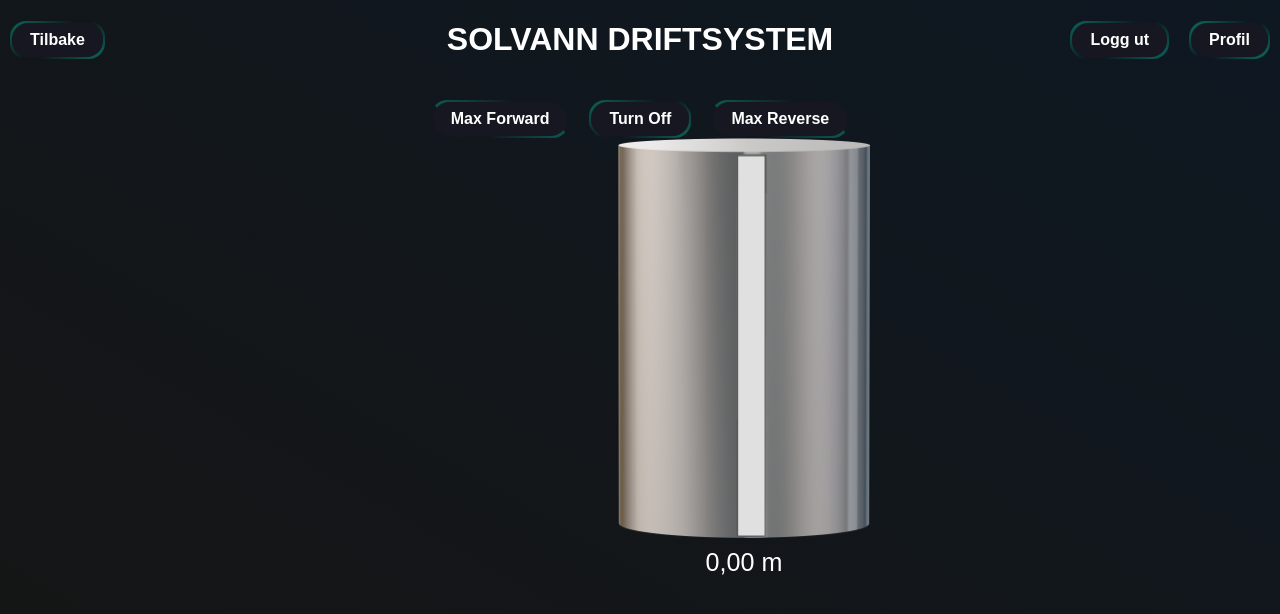
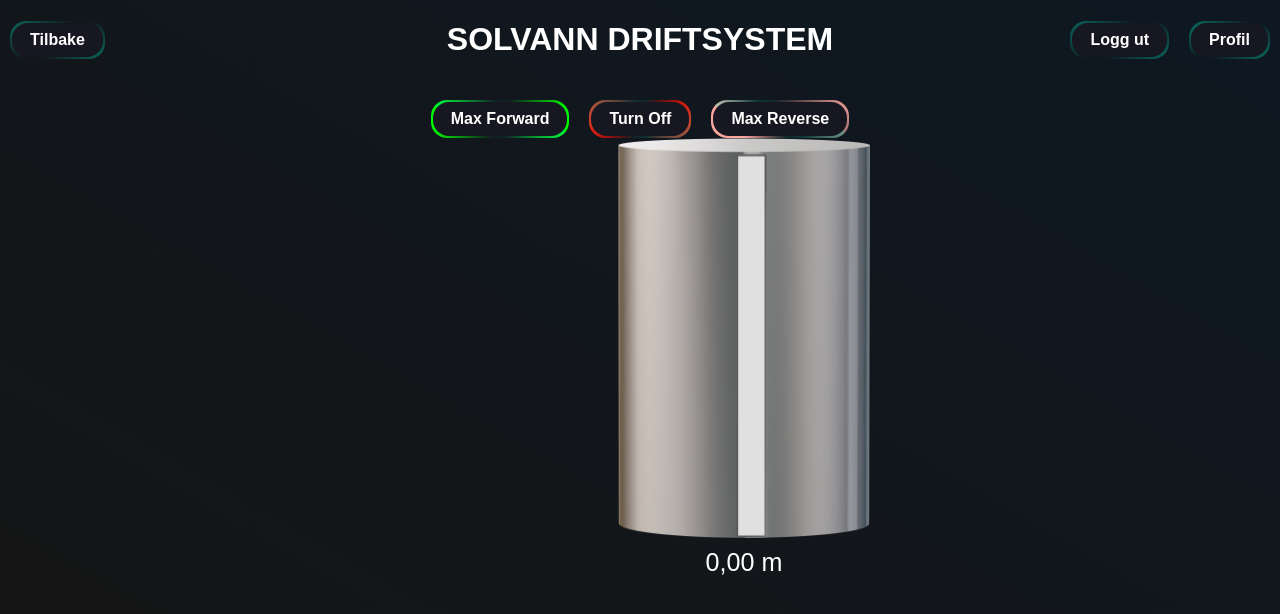
Before and after one commit to USN-Gjengen/APP2000_Gruppe06_Solvann-Driftsystem, a React (Create React App) app in the folder frontend/: page /Turbine in a window 1280 px wide. Shown: the top 614 px of the page. Built offline with nearby package versions, Linux system fonts and the light colour scheme; no server answers; sample sign-in values are in the browser's storage.

Commit message:
buton color

```diff
--- a/frontend/src/pages/Turbine.jsx
+++ b/frontend/src/pages/Turbine.jsx
@@ -88,13 +88,13 @@ const Turbine = () => {
 	return (
 		<div className="turbinePage">
 			<div className="button-container">
-				<button className="btn" onClick={handleTurbineForward}>
+				<button className="btn" onClick={handleTurbineForward} style={{background:"linear-gradient(90deg, #00ff00 0%, transparent 45%, transparent 55%, #00ff00 100%)",}}>
 					<span>Max Forward</span>
 				</button>
-				<button className="btn" onClick={handleTurbineOff}>
+				<button className="btn" onClick={handleTurbineOff}  style={{background:"linear-gradient(90deg, #ff0d00 0%, transparent 45%, transparent 55%, #ff0d00	 100%)",}}>
 					<span>Turn Off</span>
 				</button>
-				<button className="btn" onClick={handleTurbineReverse}>
+				<button className="btn" onClick={handleTurbineReverse} style={{background:"linear-gradient(50deg, #faa49d 20%, transparent 45%, transparent 55%, #faa49d 100%)",}}>
 					<span>Max Reverse</span>
 				</button>
 			</div>
```
